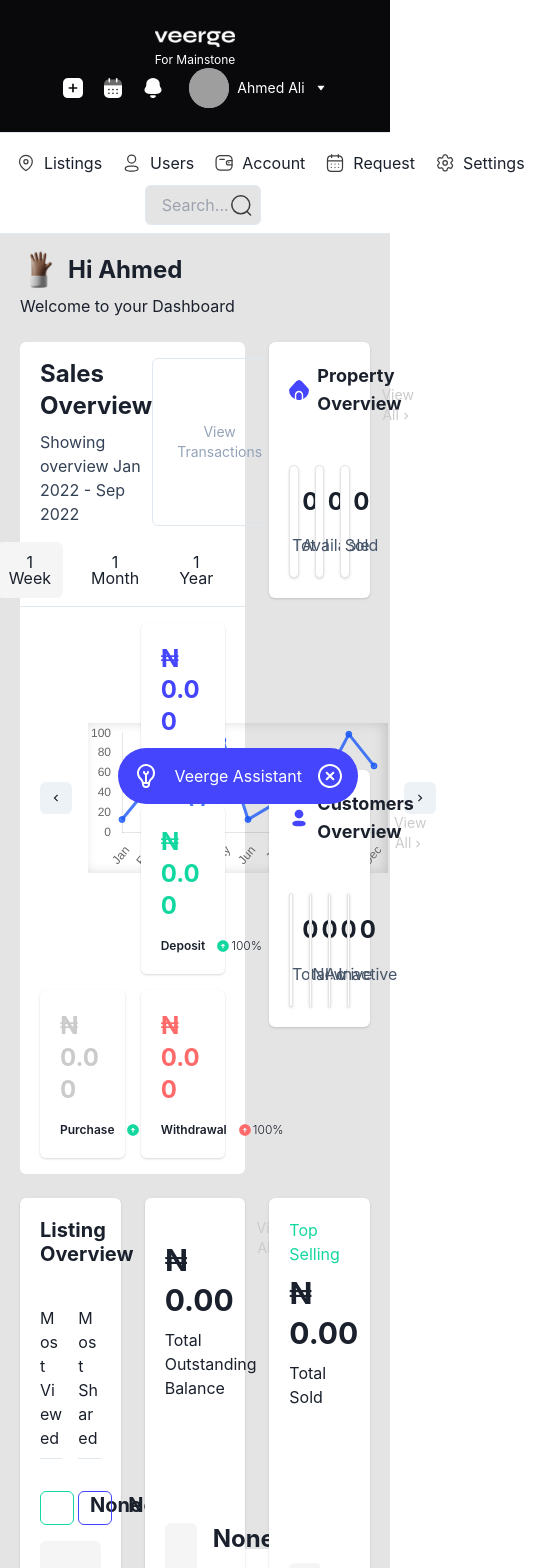
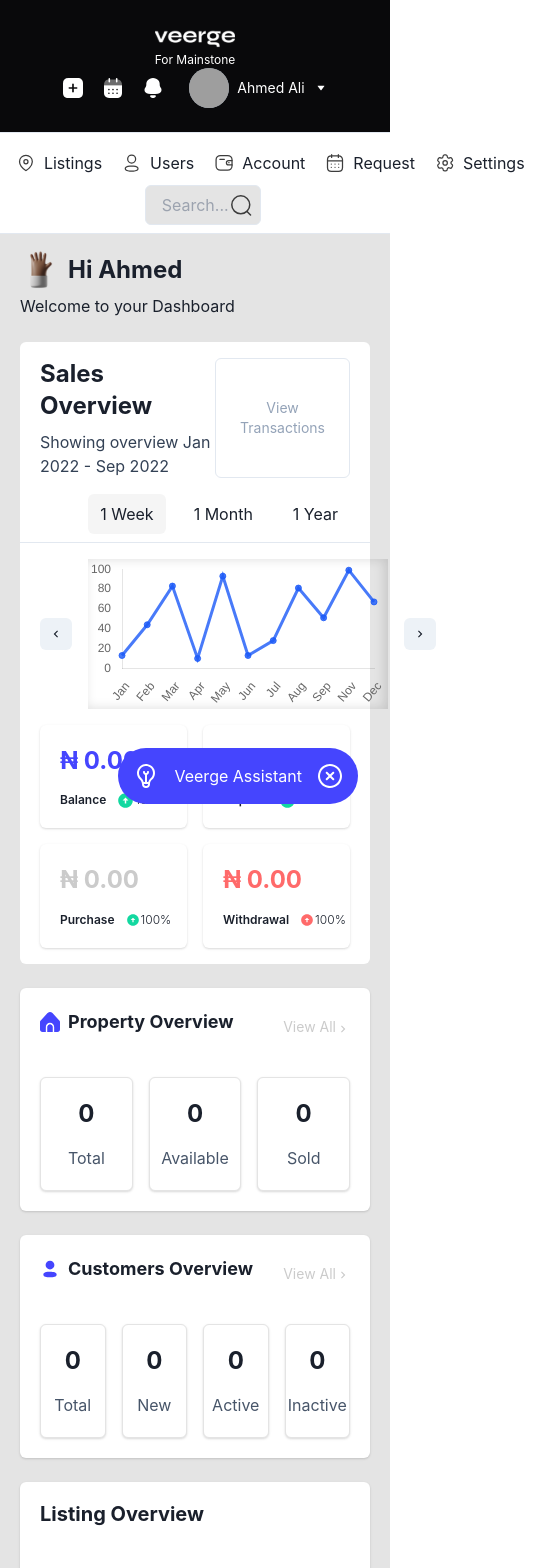
Before and after one commit to kaasikodes/verge, a Next.js app: page / in a window 390 px wide. Shown: the top 1568 px of the page, 549 px wide, since content can reach past the window. Built offline with nearby package versions, Linux system fonts and the light colour scheme; grey boxes are pictures that could not be loaded.

Commit message:
chore: add responsiveness to db grids

```diff
--- a/src/modules/dashboard/DashboardContainer.tsx
+++ b/src/modules/dashboard/DashboardContainer.tsx
@@ -24,10 +24,10 @@
         <div className="col-span-3 row-span-1">
           <WelcomeMessage name="Ahmed" />
         </div>
-        <div className="col-span-2 row-span-2">
+        <div className="col-span-3 lg:col-span-2 row-span-2">
           <SalesOverview />
         </div>
-        <div className="col-span-1">
+        <div className="col-span-3 lg:col-span-1">
           <OverviewInsightCard
             iconSrc={BlueHomeIcon}
             items={[
@@ -39,7 +39,7 @@
             handleViewAll={() => {}}
           />
         </div>
-        <div className="col-span-1">
+        <div className="col-span-3 lg:col-span-1">
           <OverviewInsightCard
             iconSrc={BlueProfileIcon}
             items={[
@@ -52,10 +52,10 @@
             handleViewAll={() => {}}
           />
         </div>
-        <div className="col-span-1">
+        <div className="col-span-3 lg:col-span-1">
           <ListingOverviewCard title="Listing Overview" />
         </div>
-        <div className="col-span-1">
+        <div className="col-span-3 lg:col-span-1">
           <OverviewDetailCard
             handleViewAll={() => {}}
             title="₦ 0.00"
@@ -69,7 +69,7 @@
             ]}
           />
         </div>
-        <div className="col-span-1">
+        <div className="col-span-3 lg:col-span-1">
           <OverviewDetailCard
             title="₦ 0.00"
             subText="Total Sold"
--- a/src/modules/dashboard/overviewInsights/OverviewInsightCard.tsx
+++ b/src/modules/dashboard/overviewInsights/OverviewInsightCard.tsx
@@ -19,13 +19,7 @@
     <Card>
       <CardHeader className="flex justify-between items-baseline">
         <div className="flex items-center gap-2">
-          <Image
-            alt={title}
-            src={iconSrc}
-            width={20}
-            height={20}
-            className="rounded-full"
-          />
+          <Image alt={title} src={iconSrc} width={20} height={20} />
           <h6 className="font-bold text-lg">{title}</h6>
         </div>
         {handleViewAll && (
--- a/src/modules/dashboard/salesOverview/SalesOverview.tsx
+++ b/src/modules/dashboard/salesOverview/SalesOverview.tsx
@@ -36,7 +36,7 @@
         )}
       </div>
       <div className="Container grid grid-cols-4 gap-4 ">
-        <div className="col-span-2 row-span-2">
+        <div className="col-span-4 lg:col-span-2 row-span-2">
           <SalesChart
             data={{
               labels: MONTH_CHART_LABELS,
```
